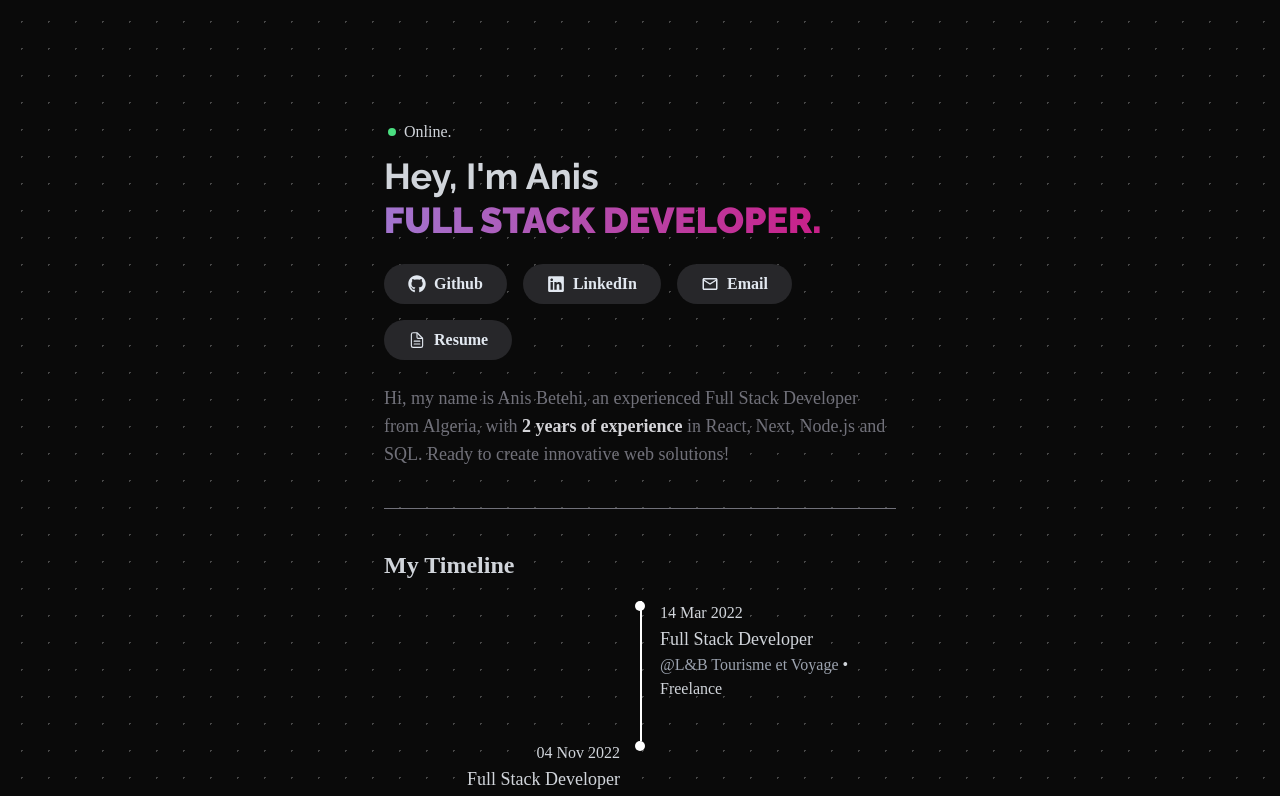
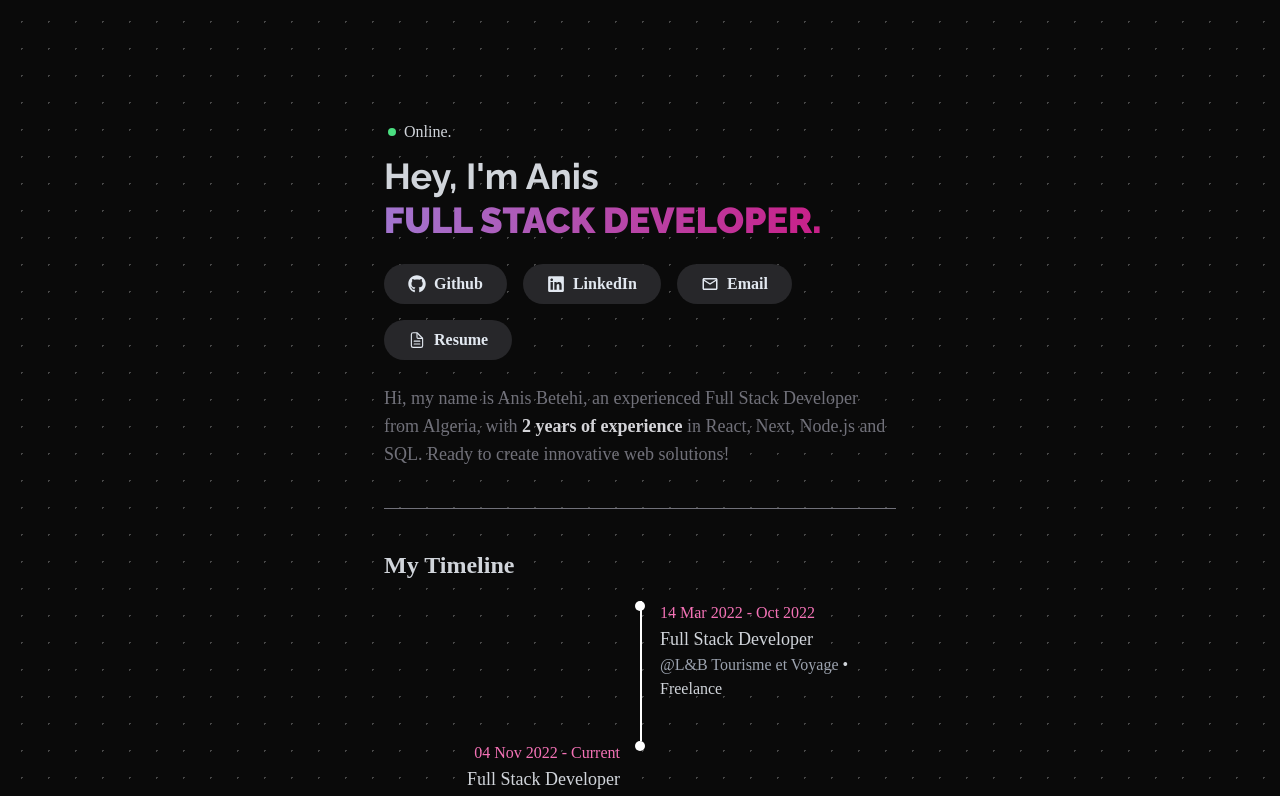
Before and after one commit to AnisBetehi/portfolio, a Next.js app: page / in a window 1280 px wide. Shown: the top 796 px of the page. Built offline with nearby package versions, Linux system fonts and the light colour scheme; a web font is replaced by a local one.

Commit message:
changed timeline date colors

```diff
--- a/components/Home/Timeline.tsx
+++ b/components/Home/Timeline.tsx
@@ -4,7 +4,7 @@ import Link from 'next/link'
 
 const timelineJobs = [
     {
-        date: '14 Mar 2022',
+        date: '14 Mar 2022 - Oct 2022',
         title: 'Full Stack Developer',
         company: 'L&B Tourisme et Voyage',
         companyLink: null,
@@ -12,7 +12,7 @@ const timelineJobs = [
         description: ''
     },
     {
-        date: '04 Nov 2022',
+        date: '04 Nov 2022 - Current',
         title: 'Full Stack Developer',
         company: 'KhotwaTech',
         companyLink: 'https://khotwa-tech.com',
@@ -31,7 +31,7 @@ const Timeline = () => {
                 <div className='w-full mt-5 timeline-container'>
                     {timelineJobs.map((job, index) => (
                         <div key={index} className='px-5 [&:not(:last-child)]:pb-10'>
-                            <span>{job.date}</span>
+                            <span className='text-pink-400'>{job.date}</span>
                             <h1 className='text-lg'>{job.title}</h1>
                             <Link href={job.companyLink ?? '#'} target='_blank'>
                                 <span className='text-gray-400'>@{job.company}</span> • {job.jobType}
```
